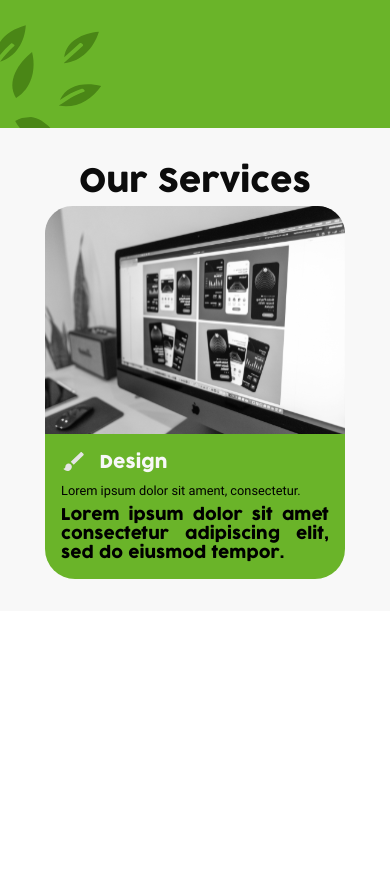
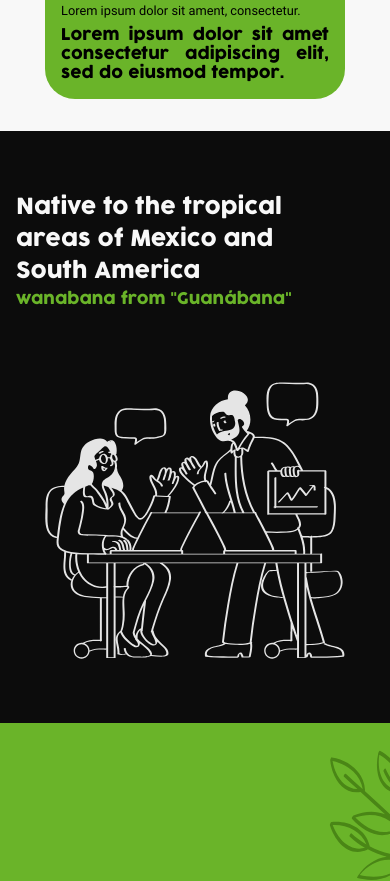
Before and after one commit to wanabana-io/quetzalcoatl, a React (Create React App) app: page / in a window 390 px wide. Shown: the part 1260-2141 px from the top of the page. Before the commit the page ends 1871 px from the top, so only its background shows below. Built offline with nearby package versions, Linux system fonts and the light colour scheme; no server answers.

Commit message:
Add About us section
In this section added the both versions mobile and desktop with a simple description about of project and an image.

```diff
--- a/src/App.jsx
+++ b/src/App.jsx
@@ -5,6 +5,7 @@ import Hero from "./components/Hero/hero";
 import Sidebar from "./components/Sidebar/sidebar";
 import Contact from "./components/Contact/contact";
 import Services from "./components/Services/Services";
+import About from "./components/About/aboutUs";
 
 
 function App() {
@@ -19,8 +20,9 @@ function App() {
       <Header isOpen={show} />
       <Sidebar toggle={sidebarIsOpen} isOpen={show} />
       <Hero />
+      <Services />
+      <About />
       <Contact />
-      <Services />
     </>
   );
 }
--- /dev/null
+++ b/src/components/About/aboutUs.jsx
@@ -0,0 +1,24 @@
+import React from 'react';
+import { ReactSVG } from 'react-svg'
+import AboutUsImage from '../../assets/about/about-us.svg';
+import AboutUSImageDesktop from '../../assets/about/about-us-desktop.svg'
+
+
+const About = () => {
+  return (
+    <div className="about">
+      <div className='about__information'>
+        <h1 className="about__description">Native to the tropical areas of Mexico and South America</h1>
+        <h2 className="about__origin">wanabana from "Guanábana"</h2>
+      </div>
+
+      <div className="about__image-container">
+        <ReactSVG src={AboutUsImage} className="about__image-about" />
+        <ReactSVG src={AboutUSImageDesktop} className="about__image-about-desktop" />
+      </div>
+
+    </div>
+  );
+}
+
+export default About;
--- /dev/null
+++ b/src/sass/components/_about.scss
@@ -0,0 +1,63 @@
+.about {
+  background-color: $black;
+  display: flex;
+  flex-direction: column;
+  height: 34rem;
+  justify-content: space-around;
+  padding: 1.5rem 1rem;
+
+  @media only screen and (min-width: $breakpoint-tablet) {
+    align-items: center;
+    flex-direction: row;
+    height: 44rem;
+    justify-content: space-around;
+    padding: 1.5rem 6rem;
+  }
+
+  &__description {
+    color: $white-elementary;
+    font-family: $cocogoose;
+    font-size: 1.375rem;
+    font-weight: 400;
+    margin: 0;
+    width: 85%;
+
+    @media only screen and (min-width: $breakpoint-tablet) {
+      font-size: 3.75rem;
+      line-height: 4rem;
+      width: 75%;
+    }
+  }
+
+  &__origin {
+    color: $green-medium;
+    font-family: $cocogoose;
+    font-size: 1rem;
+    font-weight: 400;
+    margin: 0;
+
+    @media only screen and (min-width: $breakpoint-tablet) {
+      font-size: 2rem;
+    }
+  }
+
+  &__image-container {
+    display: flex;
+    justify-content: center;
+  }
+
+  &__image-about {
+    @media only screen and (min-width: $breakpoint-tablet) {
+     display: none;
+    }
+  }
+
+  &__image-about-desktop {
+    display: none;
+
+    @media only screen and (min-width: $breakpoint-tablet) {
+      display: block;
+      margin-left: 5rem;
+    }
+  }
+}
--- a/src/sass/main.scss
+++ b/src/sass/main.scss
@@ -2,10 +2,10 @@
 @import "utils/colors";
 @import "utils/fonts";
 @import "components/fonts-test";
-
 @import "components/sidebar";
 @import "components/header";
 @import "layout/App.scss";
 @import "components/hero";
 @import "components/contact";
 @import "components/services";
+@import "components/about";
```
Also changed, not shown: src/assets/about/about-us-desktop.svg (added), src/assets/about/about-us.svg (added).
